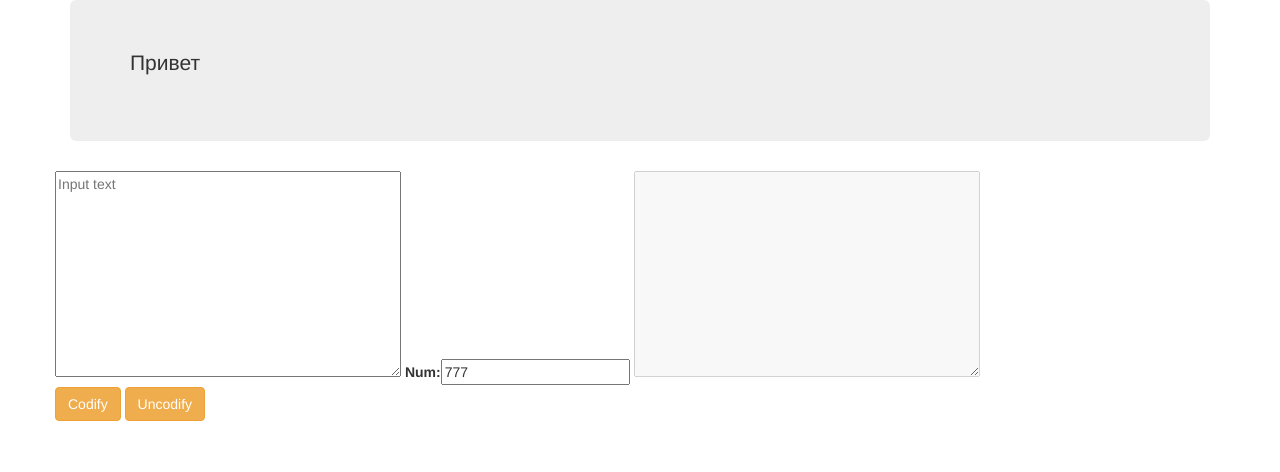
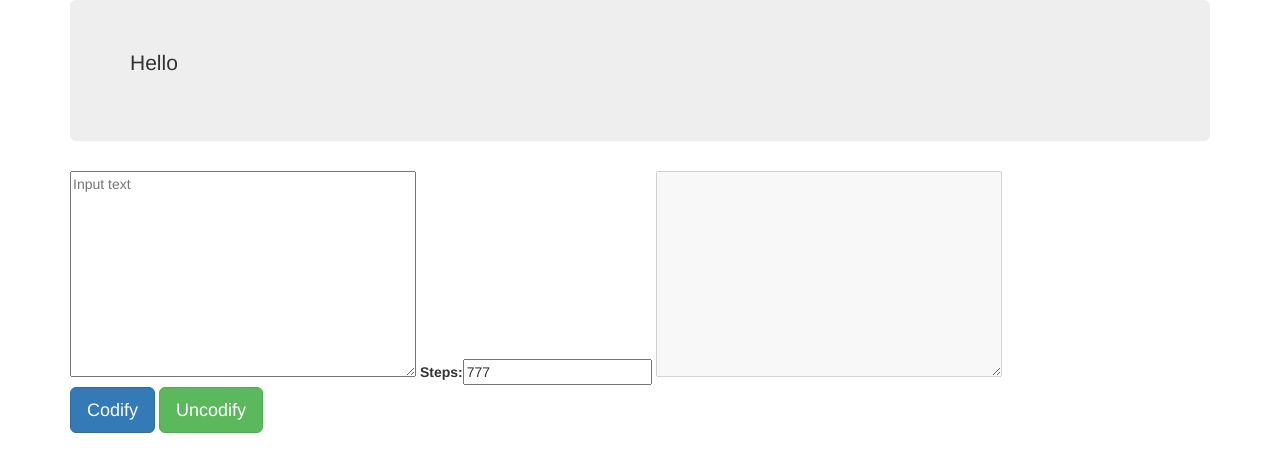
Before and after one commit to didoogan/it_light, a Django app: page / in a window 1280 px wide. Shown: the top 472 px of the page. Run offline with Django 3.2, Linux system fonts and the light colour scheme; some libraries are stand-ins or nearby versions.

Commit message:
Fiew little changes

```diff
--- a/it_light/itlight/itlight/settings.py
+++ b/it_light/itlight/itlight/settings.py
@@ -25,6 +25,7 @@ INSTALLED_APPS = [
     'django.contrib.sessions',
     'django.contrib.messages',
     'django.contrib.staticfiles',
+    'crispy_forms',
     'rotns',
 ]
 
@@ -103,7 +104,6 @@ USE_L10N = True
 
 USE_TZ = True
 
-#PROJECT_ROOT = os.path.abspath(os.path.dirname(__file__))
 
 
 # Static files (CSS, JavaScript, Images)
--- a/it_light/itlight/rotns/views.py
+++ b/it_light/itlight/rotns/views.py
@@ -1,7 +1,7 @@
 import os
 from django.shortcuts import render
 from django import forms
-from django.http import HttpResponse, JsonResponse
+from django.http import  JsonResponse
 
 
 
@@ -10,7 +10,7 @@ class RotnForm(forms.Form):
 		'id': 'post-text',
 		'placeholder': 'Input text',
 	}), label='')
-	num = forms.IntegerField(initial=777)
+	num = forms.IntegerField(initial=777, label="Steps")
 	output = forms.CharField(widget=forms.Textarea(attrs={'id': 'result-text', 'disabled': True}), label='')
 
 
@@ -32,15 +32,17 @@ def index(request):
 def rot(str, num, codify):
 	result = ""
 	for s in str:
-		if ord(s) is not 32: # verification on blank symbol
+		if ord(s) is not 32: # verification on a blank symbol
 			s = transform_char(s, num, codify)
 			result += s
 		else:
 			result += " "
 	return result
 
-# codify/uncodify one character
 def transform_char(char, num, codify):
+	'''
+	codify/uncodify one character
+	'''
 	char_to_int = ord(char)
 	# codify
 	num %= 26
@@ -64,8 +66,13 @@ def transform_char(char, num, codify):
 	return chr(result_char)
 
 def frequency_of_chars(str):
+	'''
+	return a dictionary whith keys as chars of string
+	and values as frecuency of this chars
+	'''
 	result = {}
 	for s in str:
+		# blank char don't conunt
 		if s == " ":
 			continue
 		if s in result:
@@ -74,15 +81,22 @@ def frequency_of_chars(str):
 			result[s] = 1
 	return result
 
-def is_english_word(str):
+def connect_to_vocabulary():
+	'''
+	connect to file, which contain most of english words
+	'''
 	module_dir = os.path.dirname(__file__)  # get current directory
 	file_path = os.path.join(module_dir, 'words.txt')
-	# file = static("../static/css/bootstrap.css")
 	with open(file_path) as word_file:
 		english_words = set(word.strip().lower() for word in word_file)
+	return english_words
+
+def is_english_word(str):
+	english_words = connect_to_vocabulary()
 	arr = str.strip().split(' ')
+	# check ever posible variant of rot function
 	for i in range(0,26):
 		for string in arr:
 			if rot(string.lower(), i, True) in english_words:
 				return "For uncodifying string, you should take {} steps and press 'codify'".format(26-i)
-	return 'No suggest'
+	return 'No suggestion'
--- a/it_light/itlight/static/js/chart.js
+++ b/it_light/itlight/static/js/chart.js
@@ -1,8 +1,6 @@
 google.charts.load('current', {packages: ['corechart']});
 
 function drawChart(json) {
-  // var json = {'a': 3, 'b':2, 'c': 3, 'd': 18};
-  // Define the chart to be drawn.
   var data = new google.visualization.DataTable();
   data.addColumn('string', 'Char');
   data.addColumn('number', 'Frequency');
--- a/it_light/itlight/templates/index.html
+++ b/it_light/itlight/templates/index.html
@@ -1,4 +1,5 @@
 {% load staticfiles %}
+
 <!DOCTYPE html>
 <html>
 <head>
@@ -11,29 +12,23 @@
     <script type="text/javascript" src="{% static 'js/chart.js' %}"></script>
 </head>
 
-
-
-
-
 <body>
 
 	<div class='container'>
 
 		<div class="jumbotron">
-	<p id='jumb-text'>Привет</p>
+		<p id='jumb-text'>Hello</p>
 		</div>
-	<div class="row">
-<div class="center-block">
+
 
 		<form id="post-form" action="{% url "rotns" %}" method="post">
 		    {% csrf_token %}
 		    {{ form }}
-	    <div id="results"></div>
-	    <button class='but btn btn-warning'>Codify</button>
-	    <button class='but btn btn-warning'>Uncodify</button>
+		    <div></div>
+		    <button class='but btn btn-primary btn-lg'>Codify</button>
+		    <button class='but btn btn-success btn-lg'>Uncodify</button>
 		</form>
-	</div>
-	</div>
+
 		<div id="chart"/>
 	</div>
 		<script type="text/javascript" src="{% static 'js/jquery.js' %}"></script>
```
Also changed, not shown: it_light/itlight/static/js/script.js (+4 -22 lines). Lines whose indentation alone changed are shown as unchanged.
